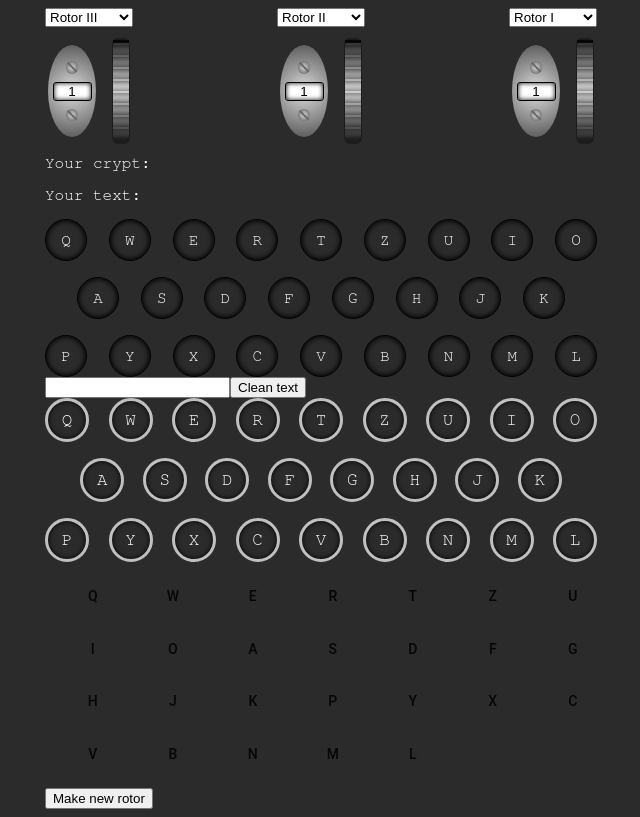
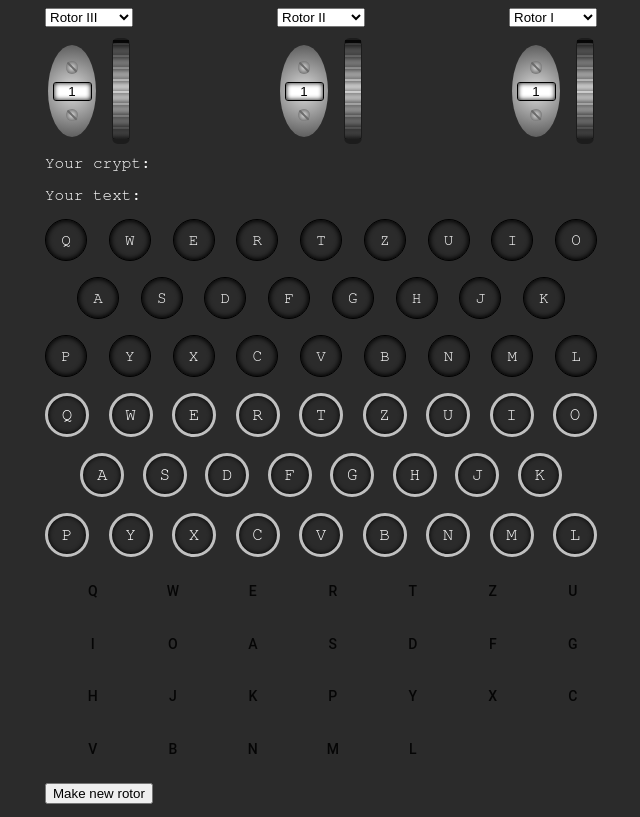
Before and after one commit to BGal23/enigma, a React (Vite) app: page / in a window 1280 px wide. Shown: the whole page, without its empty margins (319-959 px from the left). Built offline with nearby package versions, Linux system fonts and the light colour scheme.

Commit message:
keyboard2

```diff
--- a/src/App.tsx
+++ b/src/App.tsx
@@ -27,6 +27,7 @@ const App = () => {
 
   const encryption = () => {
     const step0 = changeLetters(letter);
+
     const step1 = runCrypt(rotorsState[2], step0);
     const step2 = runCrypt(rotorsState[1], step1);
     const step3 = runCrypt(rotorsState[0], step2);
--- a/src/components/Keyboard/Keyboard.tsx
+++ b/src/components/Keyboard/Keyboard.tsx
@@ -1,6 +1,7 @@
 import { Grid } from "@material-ui/core";
 import array from "../../assets/letters.json";
 import useStyles from "./styles";
+import { MouseEvent } from "react";
 
 interface Props {
   letter: string;
@@ -21,19 +22,19 @@ const Keyboard: React.FC<Props> = ({
 }) => {
   const classes = useStyles();
 
-  const handleKeyPress = (event: React.KeyboardEvent<HTMLDivElement>) => {
-    console.log("Key pressed:", event.key);
-  };
+  // window.document.addEventListener("keydown", (event) => {
+  // handleChange(event.key.toUpperCase());
+  // console.log(event.key.toUpperCase());
+  // });
 
-  const handleChange = (event: React.KeyboardEvent<HTMLInputElement>) => {
-    const input = event.key.toUpperCase();
+  const handleChange = (event: MouseEvent<HTMLButtonElement>) => {
+    const key = (event.target as HTMLButtonElement).innerText;
 
-    if (array.letters.some((letter) => letter === input)) {
-      arrayNormalText.push(input);
+    if (array.letters.some((letter) => letter === key)) {
+      arrayNormalText.push(key);
       setText(arrayNormalText.join(""));
-      setLetter(input);
+      setLetter(key);
     }
-    event.preventDefault();
   };
 
   const handleClean = () => {
@@ -45,30 +46,18 @@ const Keyboard: React.FC<Props> = ({
   };
 
   return (
-    <div
-      onKeyDown={(even) => {
-        if (even.key === "Backspace") {
-          handleClean();
-        }
-      }}
-    >
-      <input
-        value={letter}
-        type="text"
-        onChange={() => {}}
-        onKeyDown={handleChange}
-      />
-      <button type="button" onClick={handleClean}>
-        Clean text
-      </button>
-      <Grid container className={classes.wrapper}>
-        {array.letters.map((letter, index) => (
-          <button key={index} className={classes.button}>
-            {letter}
-          </button>
-        ))}
-      </Grid>
-    </div>
+    <Grid container className={classes.wrapper}>
+      {array.letters.map((element, index) => (
+        <button
+          key={index}
+          className={classes.button}
+          onClick={handleChange}
+          style={{ scale: element === letter ? "0.8" : "" }}
+        >
+          {element}
+        </button>
+      ))}
+    </Grid>
   );
 };
 
--- a/src/components/Lights/styles.ts
+++ b/src/components/Lights/styles.ts
@@ -6,6 +6,7 @@ const useStyles = makeStyles(() => ({
     gap: "1em",
     flexWrap: "wrap",
     justifyContent: "space-between",
+    marginBottom: "1em",
   },
   light: {
     width: "2.5em",
```
